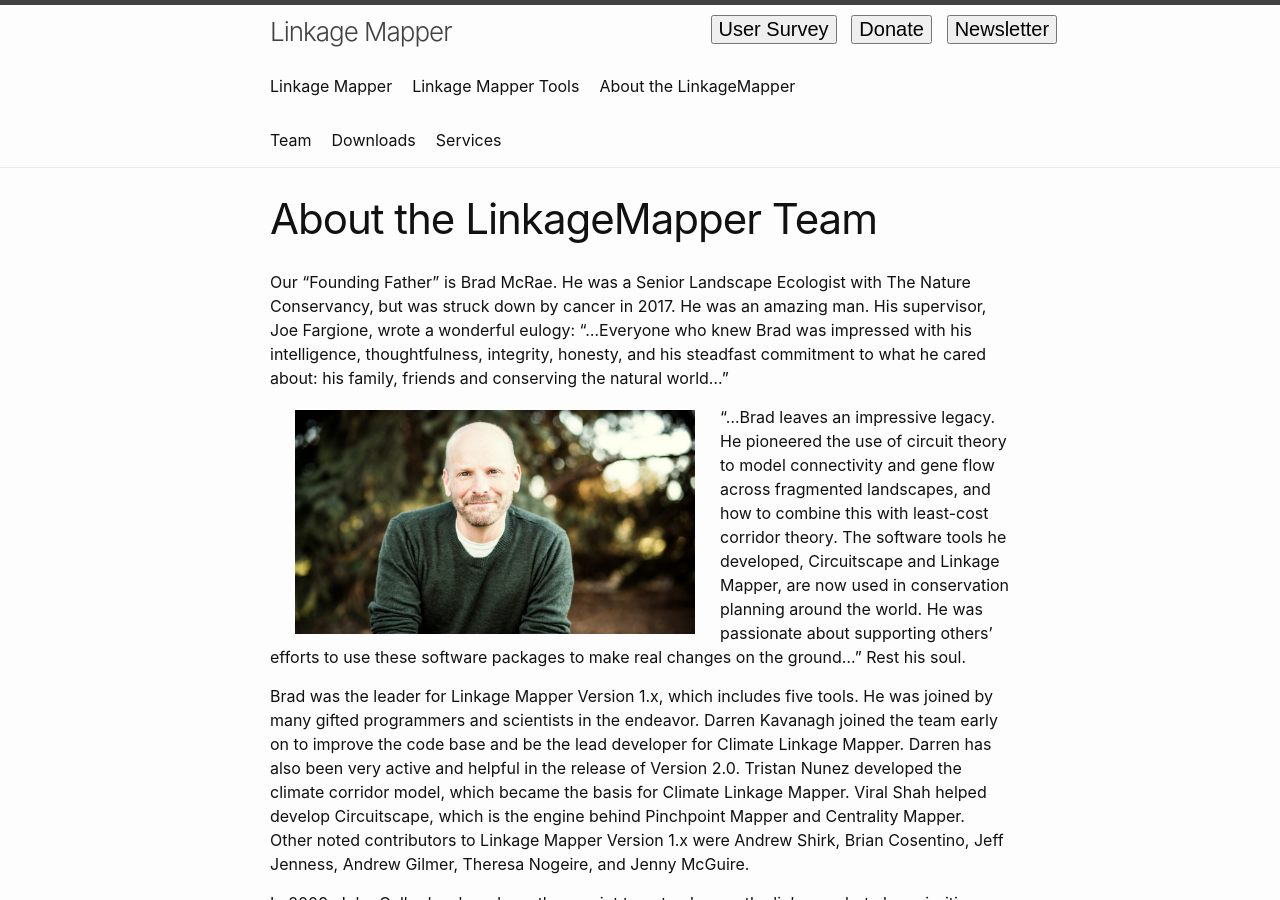
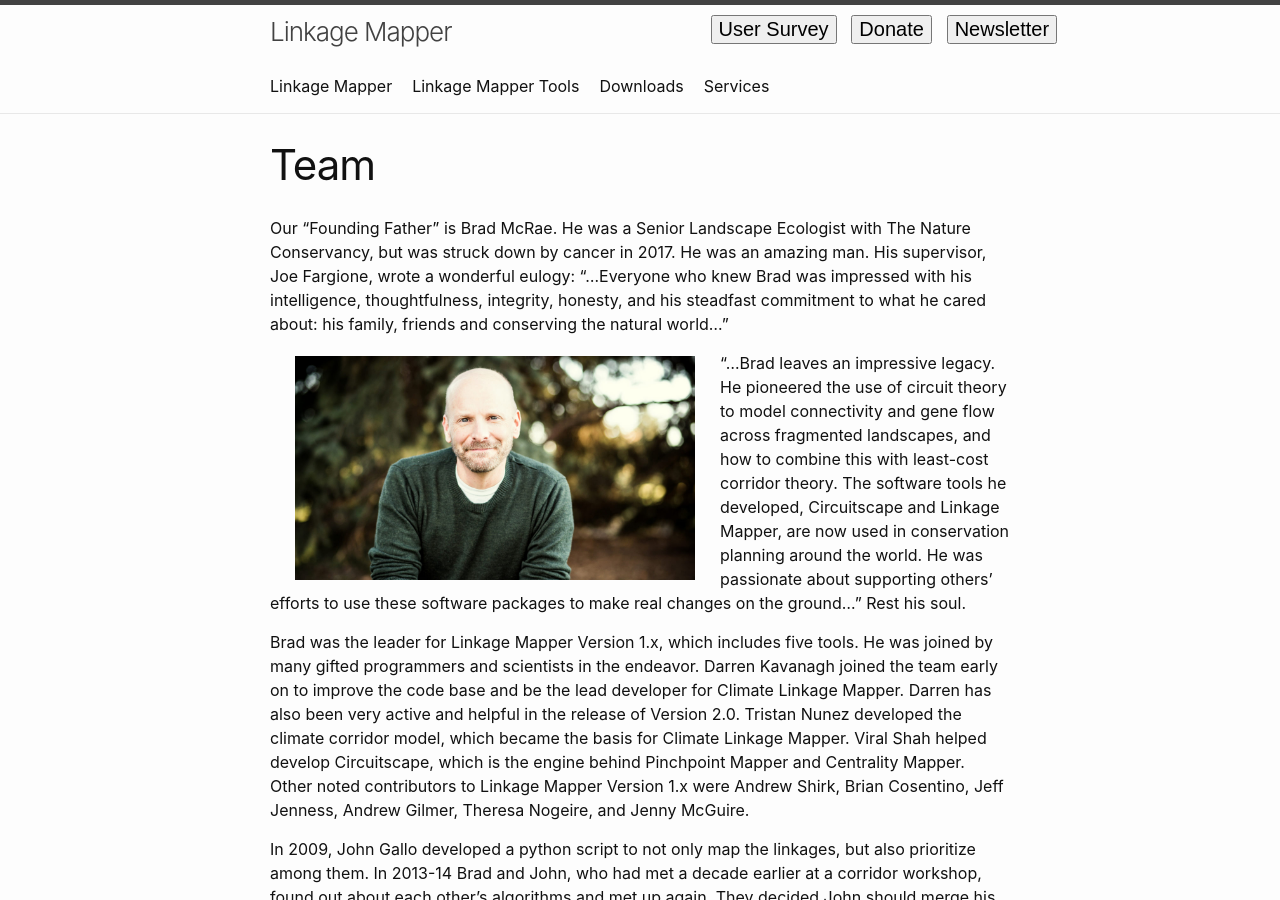
Before and after one commit to linkagescape/linkagemapper.org, a Jekyll site: the page built from linkage-mapper-team.md, in a window 1280 px wide and 900 px high. Built offline with Jekyll 4.4.1, drawn with Linux system fonts in a browser that asks for light colours; comment, search, counter and statistics services are not loaded.

Commit message:
Update and rename about-the-linkage-mapper-team.md to linkage-mapper-team.md
Changed the name of the page to only "Team"

```diff
--- a/about-the-linkage-mapper-team.md
+++ b/linkage-mapper-team.md
@@ -1,7 +1,7 @@
 ---
 layout: page
-title: About the LinkageMapper Team
-permalink: about-the-team/
+title: Team
+permalink: team/
 ---
 
 Our “Founding Father” is Brad McRae. He was a Senior Landscape Ecologist with The Nature Conservancy, but was struck down by cancer in 2017. He was an amazing man. His supervisor, Joe Fargione, wrote a wonderful eulogy: “...Everyone who knew Brad was impressed with his intelligence, thoughtfulness, integrity, honesty, and his steadfast commitment to what he cared about: his family, friends and conserving the natural world...”
```
